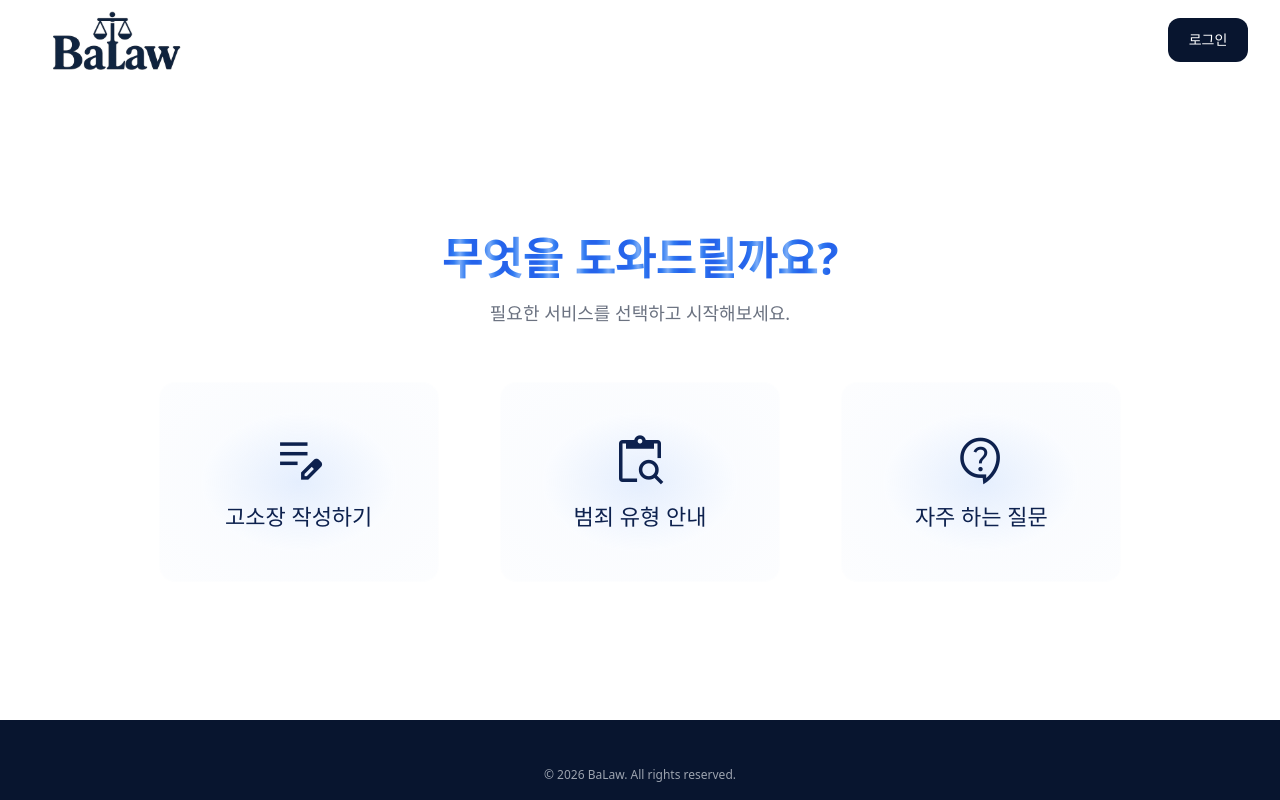
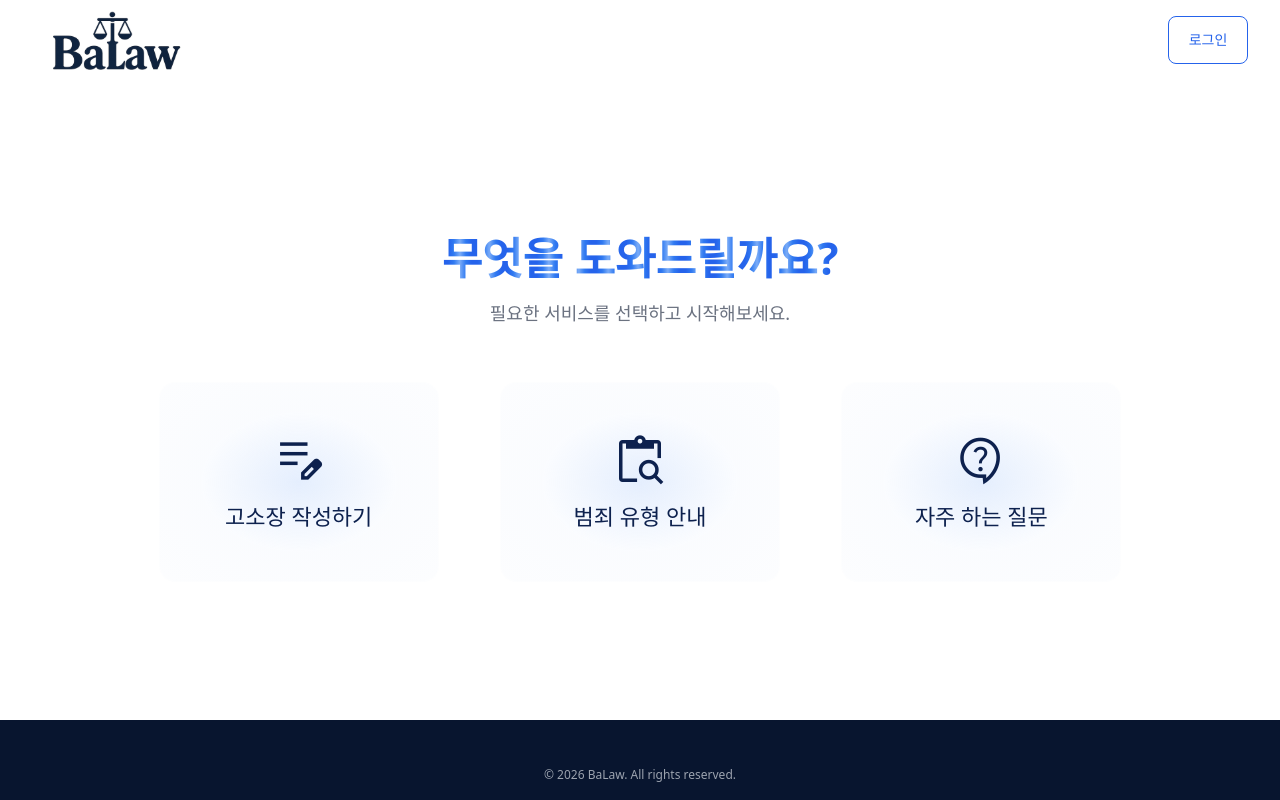
Before and after one commit to capston-design-baro/Baro-Front, a React (Vite) app: page / in a window 1280 px wide. Built offline with nearby package versions, Linux system fonts and the light colour scheme; no server answers; a web font is replaced by a local one.

Commit message:
[Refactor] 버튼 컴포넌트 적용

```diff
--- a/src/components/Header.tsx
+++ b/src/components/Header.tsx
@@ -7,6 +7,7 @@
  */
 import { logout } from '@/apis/auth';
 import logoUrl from '@/assets/BaLawLogo.svg';
+import Button from '@/components/common/Button';
 import { useComplaintWizard } from '@/stores/useComplaintWizard';
 import { useUserStore } from '@/stores/useUserStore';
 import React from 'react';
@@ -21,12 +22,12 @@ const Header: React.FC = () => {
   // 고소장 위자드 reset 함수
   const resetWizard = useComplaintWizard((s) => s.reset);
 
-  // 로그인 버튼 클릭 → /login 페이지 이동
+  // 로그인 버튼 클릭 -> /login 페이지 이동
   const handleLoginClick = () => {
     navigate('/login');
   };
 
-  // 로고 클릭 → 홈('/') 이동
+  // 로고 클릭 -> 홈('/') 이동
   const handleLogoClick = () => {
     resetWizard();
     navigate('/');
@@ -42,9 +43,6 @@ const Header: React.FC = () => {
   const isLogin = Boolean(user);
   const buttonText = isLogin ? '로그아웃' : '로그인';
   const buttonAction = isLogin ? handleLogoutClick : handleLoginClick;
-
-  const buttonClass =
-    'flex h-11 w-20 items-center justify-center gap-2.5 rounded-300 bg-primary-900 px-2 py-2 transition hover:bg-primary-800';
 
   return (
     /**
@@ -63,12 +61,14 @@ const Header: React.FC = () => {
       />
 
       {/* 로그인 여부(user 존재 여부)에 따라 버튼 분기 */}
-      <button
+      <Button
+        variant="outline"
+        size="md"
+        className="w-20"
         onClick={buttonAction}
-        className={buttonClass}
       >
-        <span className="text-body-3-regular text-neutral-0 font-medium">{buttonText}</span>{' '}
-      </button>
+        {buttonText}
+      </Button>
     </header>
   );
 };
```
